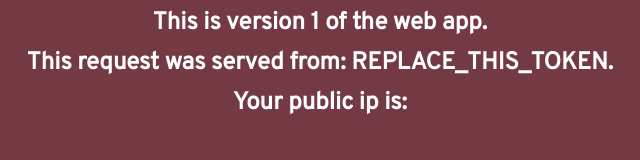
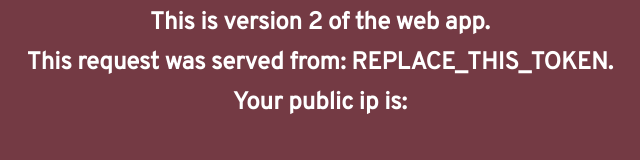
Before and after one commit to wzzrd/automates_webapp, a plain HTML site: page index.html in a window 1280 px wide. Shown: the full height of the page, 320-960 px from the left. Drawn offline with nearby package versions, Linux system fonts and the light colour scheme; no server answers.

Commit message:
Actually increase version number

```diff
--- a/index.html
+++ b/index.html
@@ -64,7 +64,7 @@
         console.log(setContrast(rgb));
         document.body.style.color = setContrast(rgb);
     </script>
-    <div class="text">This is version 1 of the web app.</div>
+    <div class="text">This is version 2 of the web app.</div>
     <div class="text">This request was served from: REPLACE_THIS_TOKEN.</div>
     <div class="text">Your public ip is: <div id="ipaddress"></div></div>
 </body>
```
